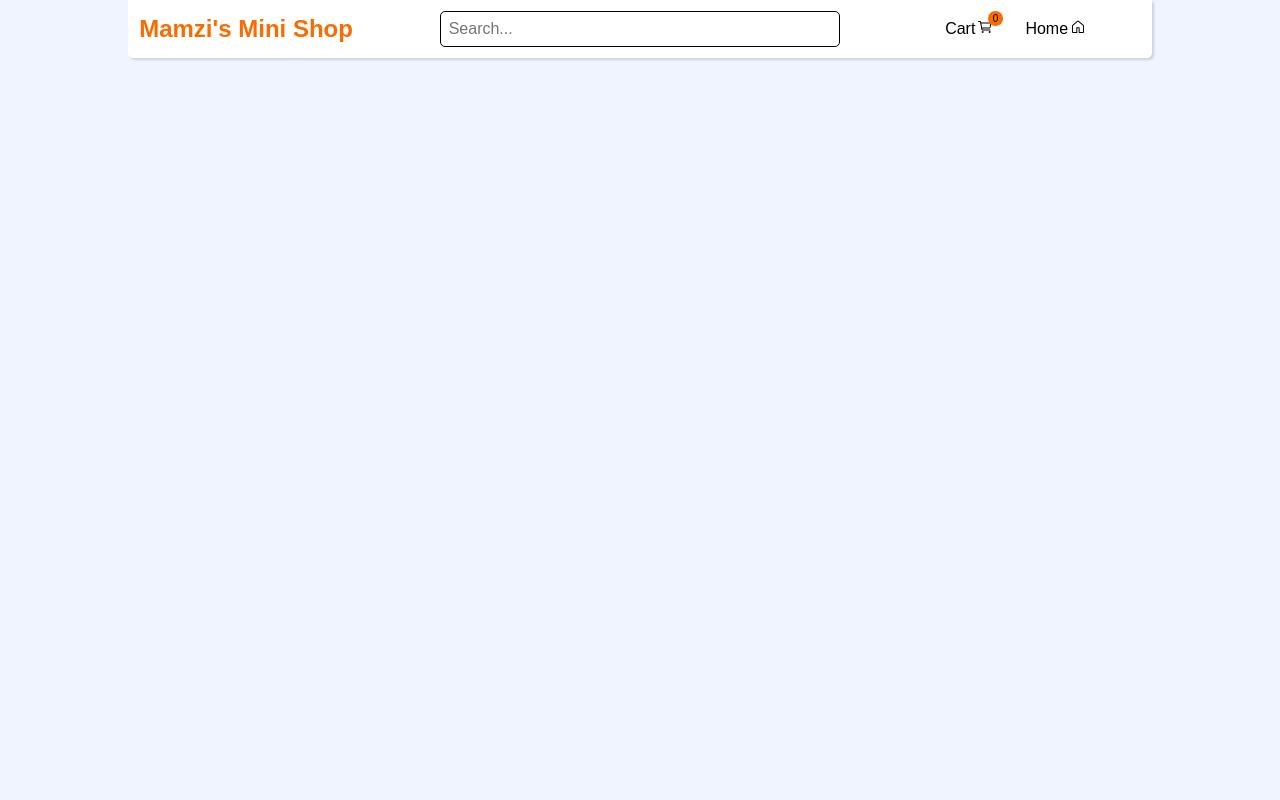
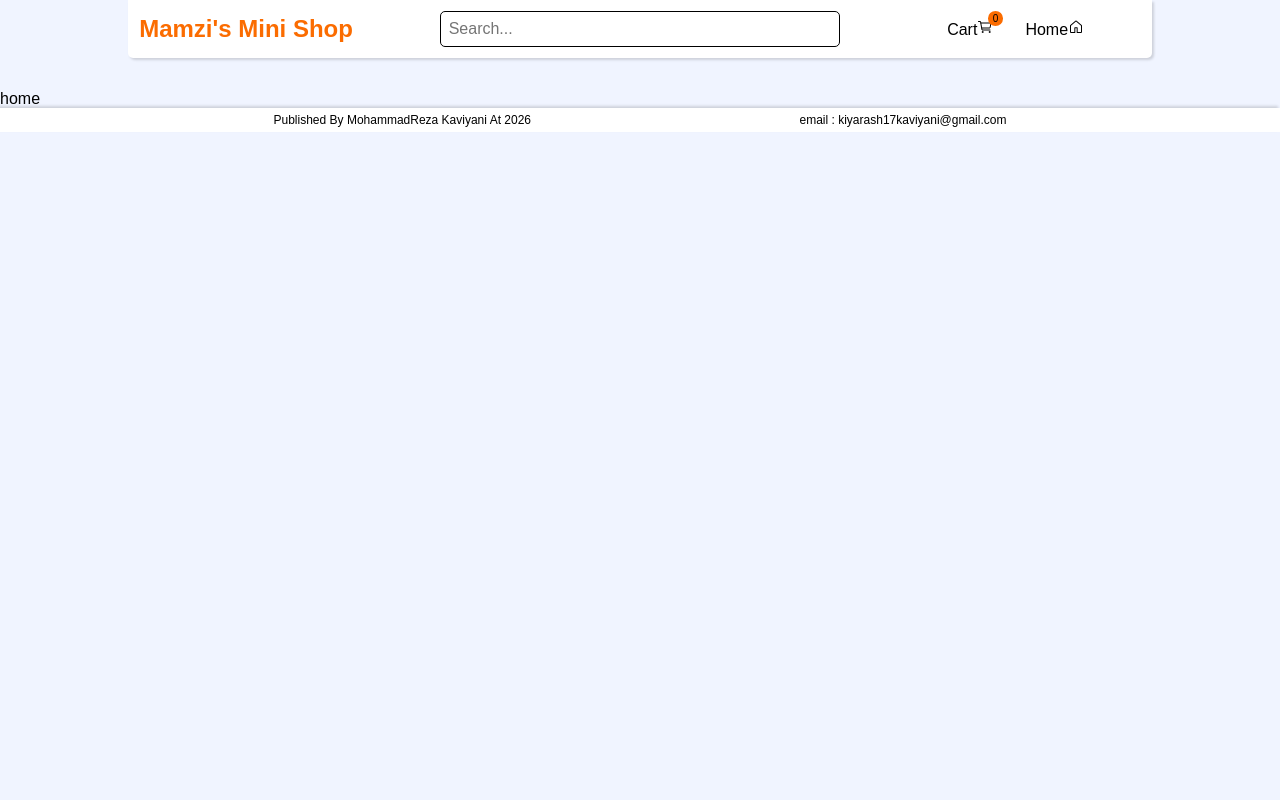
Before and after one commit to Mamziii/mini_shop, a React (Vite) app: page / in a window 1280 px wide. Shown: the top 800 px of the page. Built offline with nearby package versions, Linux system fonts and the light colour scheme.

Commit message:
add routes

```diff
--- a/src/App.tsx
+++ b/src/App.tsx
@@ -1,14 +1,18 @@
 import "./App.css";
+import { useRoutes } from "react-router-dom";
+import routes from "./routes";
 
 // components
 import Header from "./components/Header/Header";
 import Footer from "./components/Footer/Footer";
 
 function App() {
+  const router = useRoutes(routes);
+
   return (
     <>
       <Header />
-<div className="content"></div>
+      {router}
       <Footer />
     </>
   );
--- a/src/components/Header/Header.css
+++ b/src/components/Header/Header.css
@@ -1,3 +1,8 @@
+a {
+  color: inherit;
+  text-decoration: none;
+}
+
 .header_container {
   width: 100%;
   height: auto;
--- a/src/components/Header/Header.tsx
+++ b/src/components/Header/Header.tsx
@@ -1,4 +1,5 @@
 import "./Header.css";
+import { Link } from "react-router-dom";
 
 // icons
 import { IoCartOutline } from "react-icons/io5";
@@ -56,18 +57,22 @@ export default function Header() {
             </div>
 
             <div className="cart">
+              <Link to={"/cart"}>
                 <span>Cart</span>
                 <span className="badge">0</span>
                 <span>
                   <IoCartOutline />
                 </span>
+              </Link>
             </div>
 
             <div className="home">
+              <Link to={"/"}>
                 <span>Home</span>
                 <span>
                   <GoHome />
                 </span>
+              </Link>
             </div>
           </div>
 
--- a/src/main.tsx
+++ b/src/main.tsx
@@ -1,9 +1,12 @@
-import ReactDOM from 'react-dom/client'
-import App from './App.tsx'
-import './index.css'
+import ReactDOM from "react-dom/client";
+import App from "./App.tsx";
+import "./index.css";
+import { BrowserRouter } from "react-router-dom";
 
-ReactDOM.createRoot(document.getElementById('root')!).render(
+ReactDOM.createRoot(document.getElementById("root")!).render(
   <>
-    <App />
+    <BrowserRouter>
+      <App />
+    </BrowserRouter>
   </>,
-)
+);
--- /dev/null
+++ b/src/pages/Cart/Cart.tsx
@@ -0,0 +1,9 @@
+import "./Cart.css";
+
+export default function Cart() {
+  return (
+    <>
+      <div>cart</div>
+    </>
+  );
+}
--- /dev/null
+++ b/src/pages/Home/Home.tsx
@@ -0,0 +1,9 @@
+import "./Home.css";
+
+export default function Home() {
+  return (
+    <>
+      <div>home</div>
+    </>
+  );
+}
--- /dev/null
+++ b/src/routes.tsx
@@ -0,0 +1,9 @@
+import Home from "./pages/Home/Home";
+import Cart from "./pages/Cart/Cart";
+
+const routes = [
+  { path: "/", element: <Home /> },
+  { path: "/cart", element: <Cart /> },
+];
+
+export default routes;
```
Also changed, not shown: src/pages/Cart/Cart.css (added), src/pages/Home/Home.css (added). Lines whose indentation alone changed are shown as unchanged.
